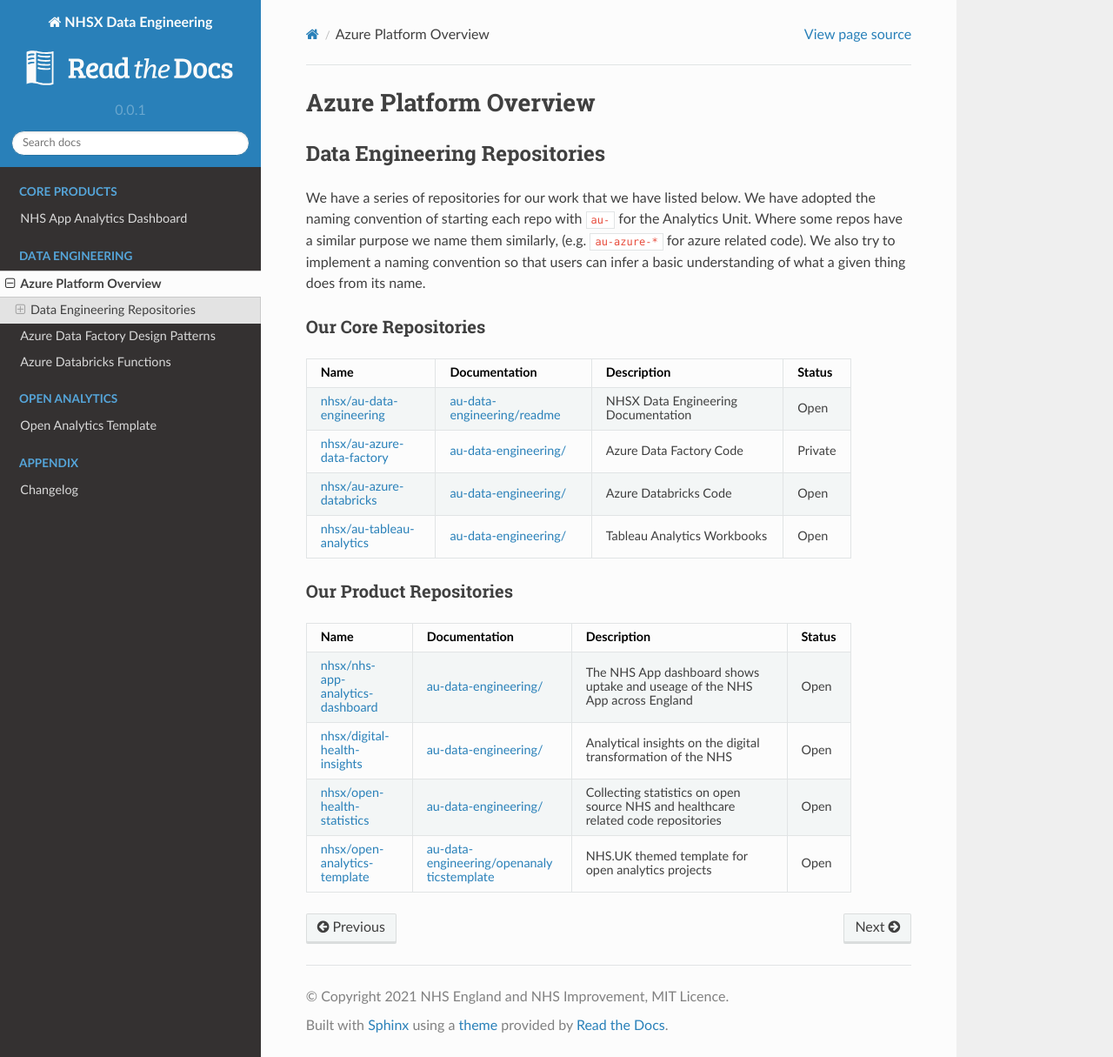
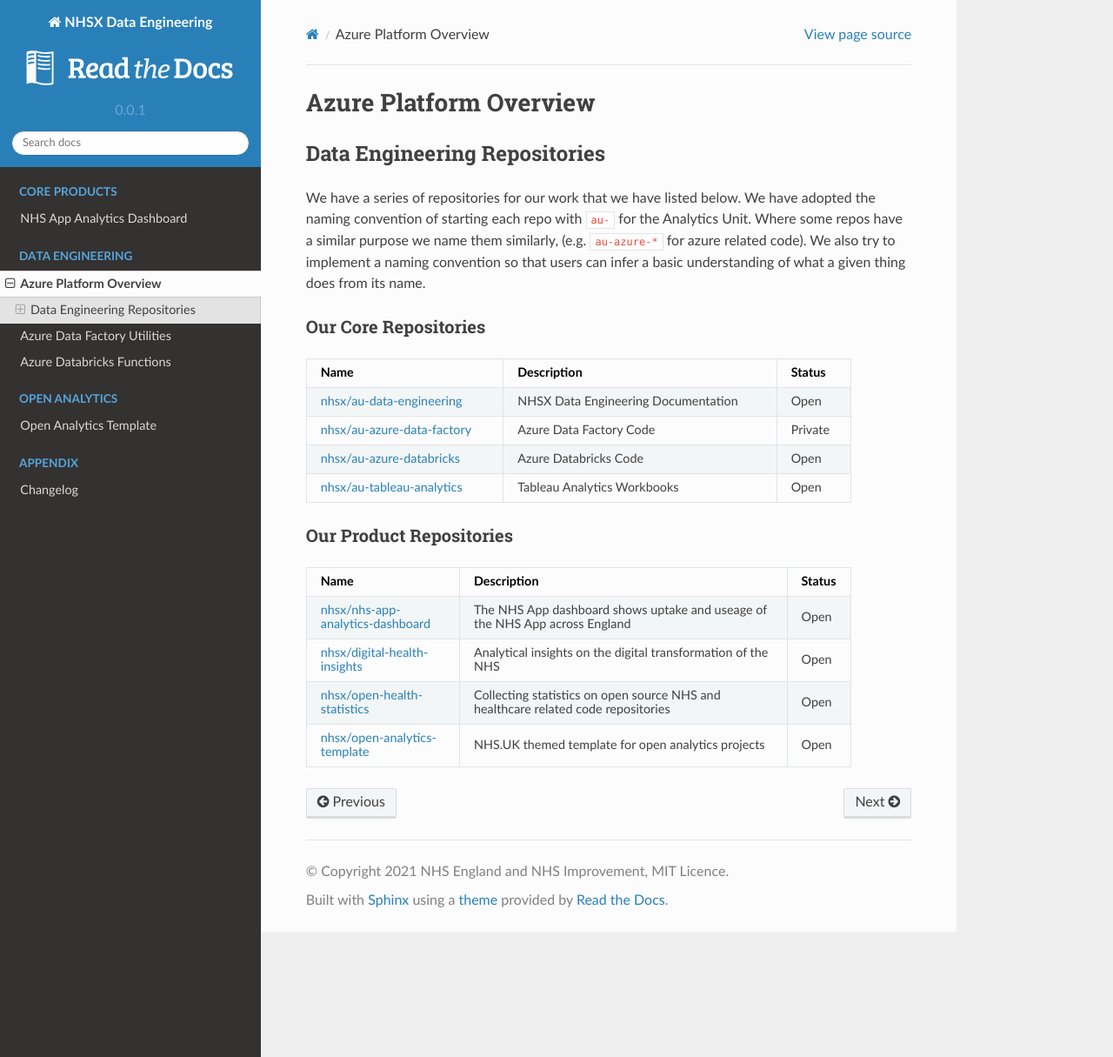
Before and after one commit to nhsx/au-data-engineering, a Sphinx documentation site: the page built from docs/source/readme.rst, in a window 1280 px wide and 1215 px high. Shown: the whole window at 87% size. Built offline with Sphinx 7.4.7 and the Read the Docs theme 2.0.0, drawn with Linux system fonts in a browser that asks for light colours.

Commit message:
naming conv

```diff
--- a/docs/source/adfdesign.rst
+++ b/docs/source/adfutilities.rst
@@ -1,14 +1,11 @@
-**********************************
-Azure Data Factory Design Patterns
-**********************************
+****************************
+Azure Data Factory Utilities
+****************************
 
-Open access and reusable design documentation of utilities and modular pipelines used in the NHSX Analytics Unit Azure Data Factory (ADF) environment.
-
-ADF Utilities
-==============
+Open access and reusable design documentation of utilities used in the NHSX Analytics Unit Azure Data Factory (ADF) environment.
 
 Latest Folder Lookup
----------------------
+====================
 
 **Developed by:** Craig Shenton and Mattia Ficarelli
 
--- a/docs/source/index.rst
+++ b/docs/source/index.rst
@@ -11,8 +11,8 @@
    :caption: Data Engineering
 
    readme
-   adfdesign
-   pandas2adl
+   adfutilities
+   databricksfunc
 
 .. toctree::
    :caption: Open Analytics
--- a/docs/source/readme.rst
+++ b/docs/source/readme.rst
@@ -1,9 +1,9 @@
-********
+***********************
 Azure Platform Overview
-********
+***********************
 
 Data Engineering Repositories
-==============
+=============================
 
 We have a series of repositories for our work that we have listed below.
 We have adopted the naming convention of starting each repo with ``au-``
@@ -13,31 +13,31 @@
 understanding of what a given thing does from its name.
 
 Our Core Repositories
---------------
+---------------------
 
-+--------------------------------------------------------------------------------+-----------------------------------------------------------------------------------------+---------------------------------------+-----------+
-| Name                                                                           | Documentation                                                                           | Description                           | Status    |
-+================================================================================+=========================================================================================+=======================================+===========+
-| `nhsx/au-data-engineering <https://github.com/nhsx/nhsx-data-engineering>`__   | `au-data-engineering/readme <https://nhsx.github.io/au-data-engineering/readme.html>`__ | NHSX Data Engineering Documentation   | Open      |
-+--------------------------------------------------------------------------------+-----------------------------------------------------------------------------------------+---------------------------------------+-----------+
-| `nhsx/au-azure-data-factory <https://github.com/nhsx/au-azure-data-factory>`__ | `au-data-engineering/ <https://nhsx.github.io/au-data-engineering/>`__                  | Azure Data Factory Code               | Private   |
-+--------------------------------------------------------------------------------+-----------------------------------------------------------------------------------------+---------------------------------------+-----------+
-| `nhsx/au-azure-databricks <https://github.com/nhsx/au-azure-databricks>`__     | `au-data-engineering/ <https://nhsx.github.io/au-data-engineering/>`__                  | Azure Databricks Code                 | Open      |
-+--------------------------------------------------------------------------------+-----------------------------------------------------------------------------------------+---------------------------------------+-----------+
-| `nhsx/au-tableau-analytics <https://github.com/nhsx/au-tableau-analytics>`__   | `au-data-engineering/ <https://nhsx.github.io/au-data-engineering/>`__                  | Tableau Analytics Workbooks           | Open      |
-+--------------------------------------------------------------------------------+-----------------------------------------------------------------------------------------+---------------------------------------+-----------+
++--------------------------------------------------------------------------------+---------------------------------------+-----------+
+| Name                                                                           | Description                           | Status    |
++================================================================================+=======================================+===========+
+| `nhsx/au-data-engineering <https://github.com/nhsx/nhsx-data-engineering>`__   | NHSX Data Engineering Documentation   | Open      |
++--------------------------------------------------------------------------------+---------------------------------------+-----------+
+| `nhsx/au-azure-data-factory <https://github.com/nhsx/au-azure-data-factory>`__ | Azure Data Factory Code               | Private   |
++--------------------------------------------------------------------------------+---------------------------------------+-----------+
+| `nhsx/au-azure-databricks <https://github.com/nhsx/au-azure-databricks>`__     | Azure Databricks Code                 | Open      |
++--------------------------------------------------------------------------------+---------------------------------------+-----------+
+| `nhsx/au-tableau-analytics <https://github.com/nhsx/au-tableau-analytics>`__   | Tableau Analytics Workbooks           | Open      |
++--------------------------------------------------------------------------------+---------------------------------------+-----------+
 
 Our Product Repositories
------------------
+------------------------
 
-+----------------------------------------------------------------------------------------------+------------------------------------------------------------------------------------------------------------------------+------------------------------------------------------------------------------------------+----------+
-| Name                                                                                         | Documentation                                                                                                          | Description                                                                              | Status   |
-+==============================================================================================+========================================================================================================================+==========================================================================================+==========+
-| `nhsx/nhs-app-analytics-dashboard <https://github.com/nhsx/nhs-app-analytics-dashboard>`__   | `au-data-engineering/ <https://nhsx.github.io/au-data-engineering/>`__                                                 | The NHS App dashboard shows uptake and useage of the NHS App across England              | Open     |
-+----------------------------------------------------------------------------------------------+------------------------------------------------------------------------------------------------------------------------+------------------------------------------------------------------------------------------+----------+
-| `nhsx/digital-health-insights <nhsx/digital-health-insights>`__                              | `au-data-engineering/ <https://nhsx.github.io/au-data-engineering/>`__                                                 | Analytical insights on the digital transformation of the NHS                             | Open     |
-+----------------------------------------------------------------------------------------------+------------------------------------------------------------------------------------------------------------------------+------------------------------------------------------------------------------------------+----------+
-| `nhsx/open-health-statistics <https://github.com/nhsx/digital-health-insights>`__            | `au-data-engineering/ <https://nhsx.github.io/au-data-engineering/>`__                                                 | Collecting statistics on open source NHS and healthcare related code repositories        | Open     |
-+----------------------------------------------------------------------------------------------+------------------------------------------------------------------------------------------------------------------------+------------------------------------------------------------------------------------------+----------+
-| `nhsx/open-analytics-template <https://github.com/nhsx/open-analytics-template>`__           | `au-data-engineering/openanalyticstemplate <https://nhsx.github.io/au-data-engineering/openanalyticstemplate.html>`__  | NHS.UK themed template for open analytics projects                                       | Open     |
-+----------------------------------------------------------------------------------------------+------------------------------------------------------------------------------------------------------------------------+------------------------------------------------------------------------------------------+----------+
++----------------------------------------------------------------------------------------------+------------------------------------------------------------------------------------------+----------+
+| Name                                                                                         | Description                                                                              | Status   |
++==============================================================================================+==========================================================================================+==========+
+| `nhsx/nhs-app-analytics-dashboard <https://github.com/nhsx/nhs-app-analytics-dashboard>`__   | The NHS App dashboard shows uptake and useage of the NHS App across England              | Open     |
++----------------------------------------------------------------------------------------------+------------------------------------------------------------------------------------------+----------+
+| `nhsx/digital-health-insights <nhsx/digital-health-insights>`__                              | Analytical insights on the digital transformation of the NHS                             | Open     |
++----------------------------------------------------------------------------------------------+------------------------------------------------------------------------------------------+----------+
+| `nhsx/open-health-statistics <https://github.com/nhsx/digital-health-insights>`__            | Collecting statistics on open source NHS and healthcare related code repositories        | Open     |
++----------------------------------------------------------------------------------------------+------------------------------------------------------------------------------------------+----------+
+| `nhsx/open-analytics-template <https://github.com/nhsx/open-analytics-template>`__           | NHS.UK themed template for open analytics projects                                       | Open     |
++----------------------------------------------------------------------------------------------+------------------------------------------------------------------------------------------+----------+
```
Also changed, not shown: docs/source/databricksfunc.rst (renamed from docs/source/pandas2adl.rst).
